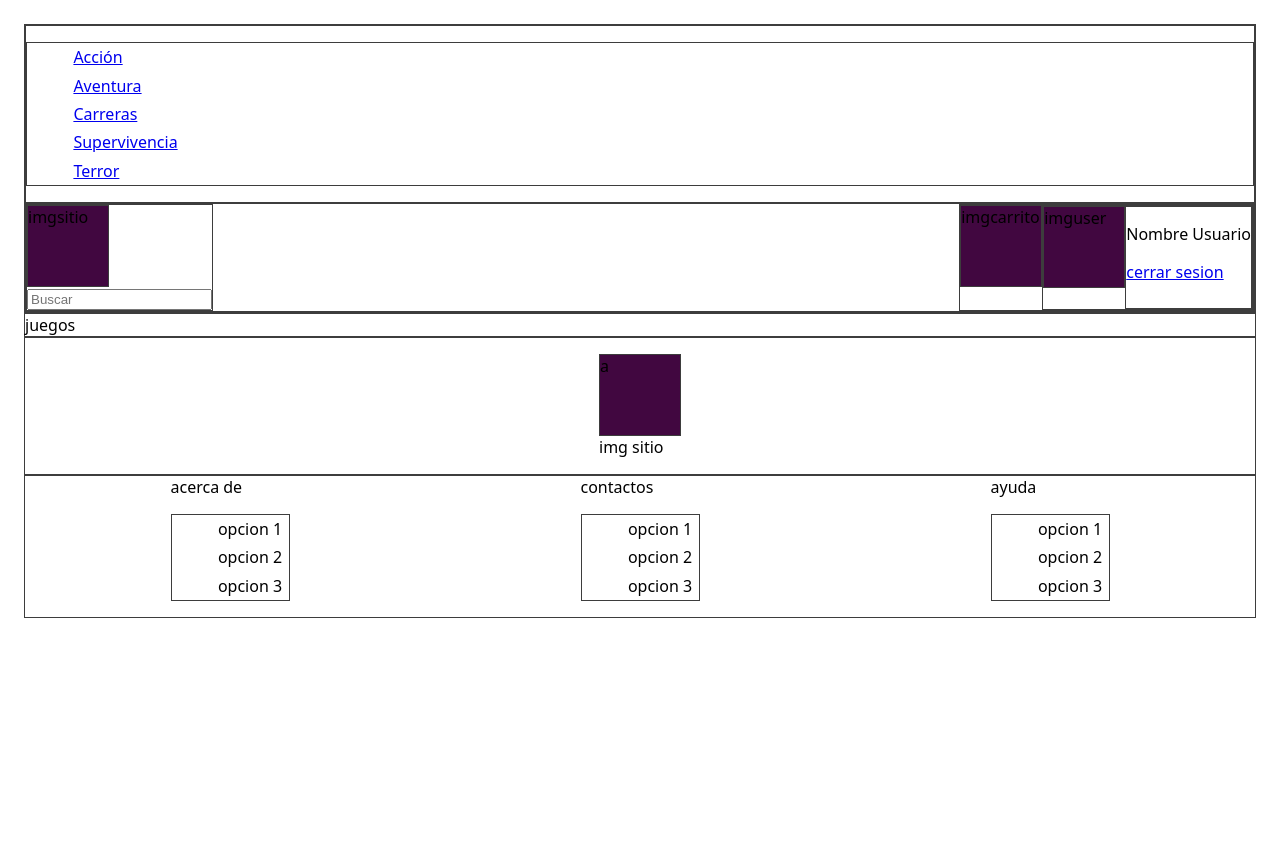
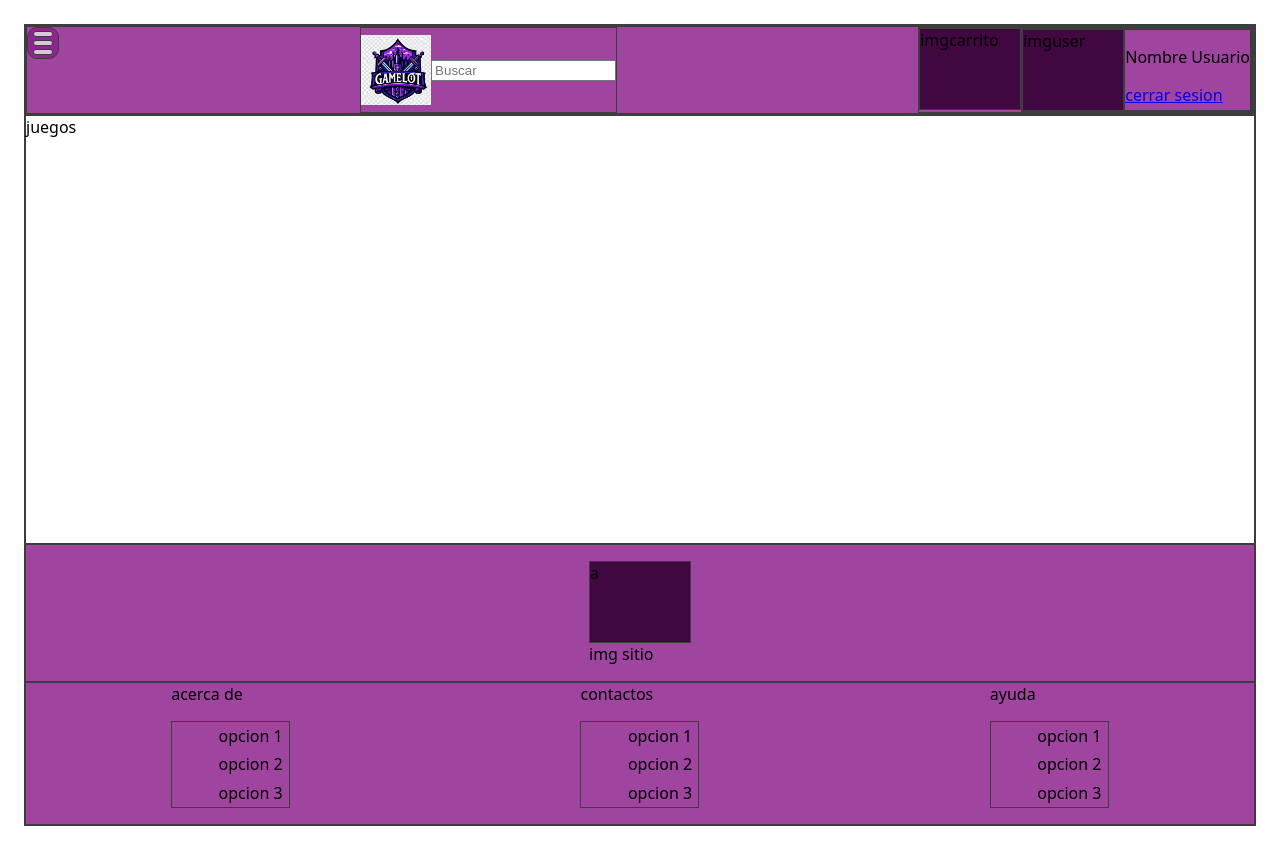
Before and after one commit to gonsalomon/E2.Interfaces, a plain HTML site: page index.html in a window 1280 px wide. Before the commit the page ends 800 px from the top, so only its background shows below. Drawn offline with Linux system fonts and the light colour scheme.

Commit message:
prueba de transciciones y anomaciones, con organizacion de index

```diff
--- a/index.html
+++ b/index.html
@@ -9,13 +9,16 @@
 </head>
 
 <body>
+    <div class="container">
     <header class="col">
         <div class="fl fl-just-lados">
 
             <!--galería de juegos-->
 
             <!--menú hamburguesa WIP-->
-            <div>
+
+            <div class="menu_hamburguerWIP">
+
                 <ul class="col">
                     <li><a class="item" href="#">Acción</a></li>
                     <li><a class="item" href="#">Aventura</a></li>
@@ -27,14 +30,26 @@
 
             <!--imagen del sitio + cuadro de búsqueda-->
             <div class="fl col header_betwenn">
-                <div>
-                    <div id="img">
-                        <!--reemplazar el contenido por la imagen del sitio-->
-                        imgsitio
+                <div class="fl menu_hamburguer ">
+                    <div class="elems_menu_hamburguer">
+
                     </div>
+                    <div class="elems_menu_hamburguer">
+
+                    </div>
+                    <div class="elems_menu_hamburguer">
+
+                    </div>
+                </div>
+
+
+                <div class="fl header_betwenn browser">
+                        <img src="./images/logo_gamelot.jpeg" alt="">
                     <!--este div es para buscar-->
                     <input placeholder="Buscar" />
                 </div>
+
+
                 <!--carrito + card usuario-->
                 <section class="fl header_betwenn">
                     <div id="img">
@@ -78,6 +93,7 @@
     <main>
         <!--acá van los juegos, capaz que con ul, hay que ver de usar html semántico para mejorar el SEO-->
         juegos
+
     </main>
     <!--fat footer-->
     <footer class="fl fl-jus-ctr">
@@ -115,6 +131,7 @@
             </nav>
         </section>
     </footer>
+</div>
 </body>
 
 </html>
--- a/styles/styles.css
+++ b/styles/styles.css
@@ -114,7 +114,7 @@
 
 /*elementos de prueba*/
 #img {
-    width: 80px;
+    width: 100px;
     height: 80px;
     background-color: #410740;
 }
@@ -125,8 +125,65 @@
     background-color: #5E6600;
 }
 
+/*secciones generales*/
+.container{
+    min-height: 100vh;
+    display: grid;
+    grid-template-rows: auto 1fr auto;
+}
+header{
+    background-color: var(--1ro-400);
+}
+
+footer{
+    background-color: var(--1ro-400);
+    margin-top: auto;
+}
+
+
+
+/*imagenes*/
+img{
+    width: 70px;
+    height: 70px;
+}
+
+/*duscador*/
+.browser{
+    align-items: center ;
+}
+
 /*menú hamburguesa*/
+.menu_hamburguer{
+    width: 30px;
+    height: 30px;
+    background-color: var(--1ro-500);
+    justify-content: space-evenly;
+    border-radius: 10px;
+    align-items: center;
+    /*transition:<propiedad><duracion><><>*/
+    transition: background-color 1s,width 1s, height 1s ;
+}
+.menu_hamburguer:hover{
+    width: 50px;
+    height: 70px;
+    background-color: var(--3ro-500);
+    justify-content: space-evenly;
+    border-radius: 10px;
+    align-items: center;
 
+}
+.elems_menu_hamburguer{
+    height: 12%;
+    width: 60%;
+    background-color: var(--1ro-100);
+    border-radius: 10px;
+}
+
+
+.menu_hamburguerWIP{
+    display: none;
+}
 
 /* Parte Formulario */
 form{
@@ -141,3 +198,18 @@ form{
     height: 40%;
     background-color: rgb(236, 0, 236);
 }
+
+
+/* animaciones y transformaciones */
+/*
+@keyframes desplega_menu{
+    0%{
+        background-color: var(--1ro-500);
+    }
+    50%{
+        background-color: green;
+    }
+    100%{
+        background-color: var(--1ro-500)
+    }
+}*/
```
